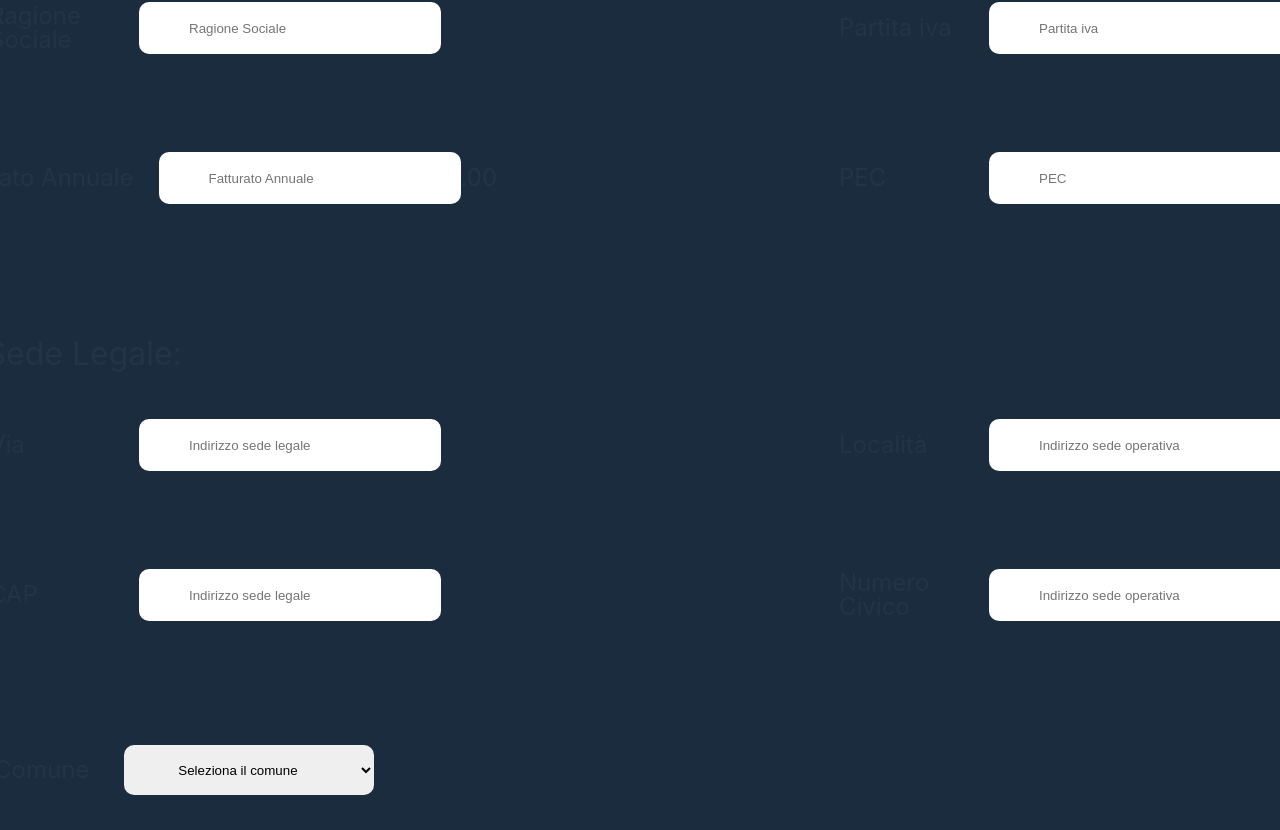
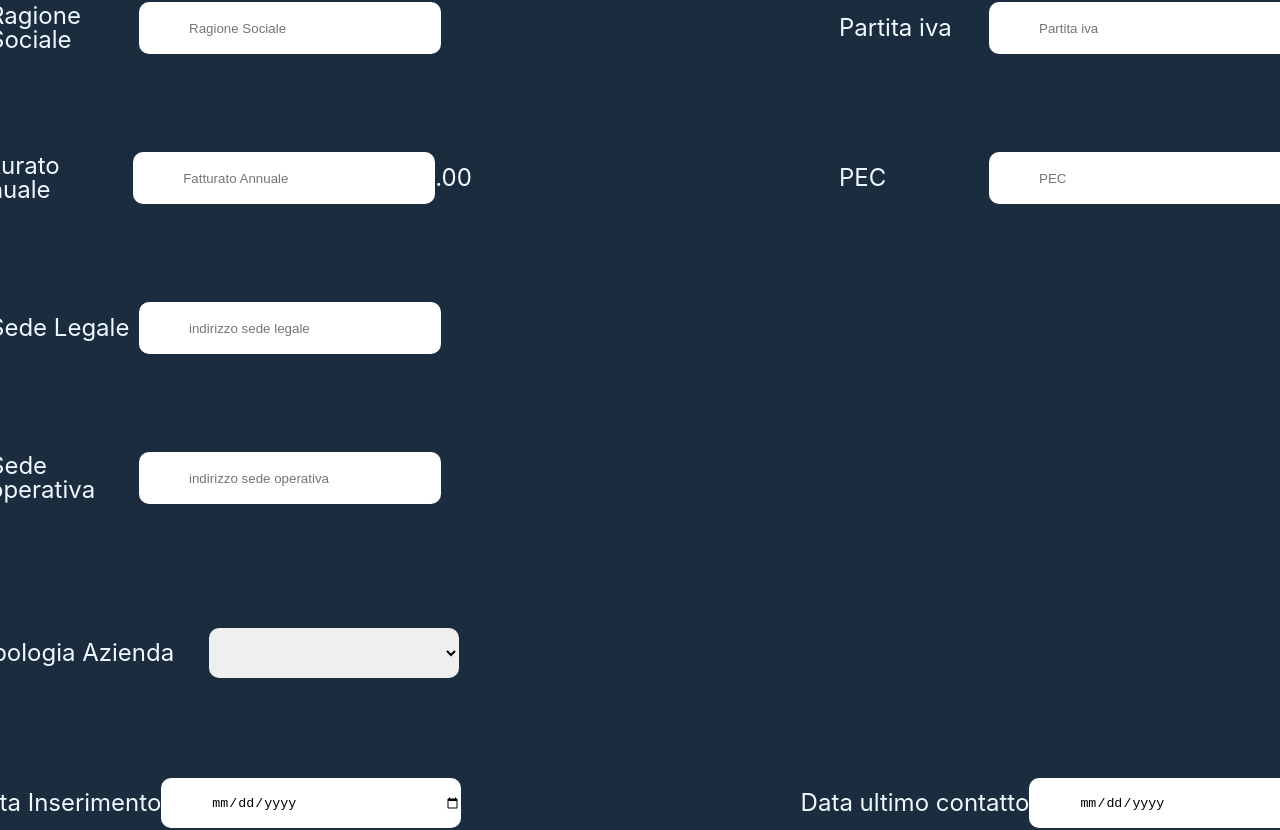
Before and after one commit to MattiaSusin/Bw2ReactFront, a React (Vite) app: page /clienti/crea in a window 1280 px wide. Shown: the part 613-1443 px from the top of the page. Built offline with nearby package versions, Linux system fonts and the light colour scheme.

Commit message:
modificato cliente indirizzi

```diff
--- a/src/assets/Components/Css/Cliente.css
+++ b/src/assets/Components/Css/Cliente.css
@@ -1,43 +1,47 @@
-.emailFormCliente{
+.emailFormCliente {
   height: 150px;
   width: 850px;
   display: flex;
   align-items: center;
   justify-content: center;
   font-size: x-large;
+  color: aliceblue;
 }
 
-.formTextCliente{
+.formTextCliente {
   width: 250px;
   height: 50px;
-    border-radius:10px ;
+  border-radius: 10px;
   border: none;
   align-items: center;
   padding-left: 50px;
 }
 
-.unione{
+.unione {
   display: flex;
   justify-content: center;
 }
 
-.testo{
+.testo {
   width: 150px;
+  color: aliceblue;
 }
 
-.H1Cliente{
+.H1Cliente {
   display: flex;
   justify-content: center;
   margin-top: 105px;
   margin-bottom: 105px;
+  color: aliceblue;
 }
 
-.testoClieAzienda{
+.testoClieAzienda {
   font-size: x-large;
   margin-right: 35px;
+  color: aliceblue;
 }
 
-.divAziendaClie{
+.divAziendaClie {
   display: flex;
   justify-content: center;
   align-items: center;
@@ -46,40 +50,40 @@
   height: 150px;
 }
 
-.testo1{
+.testo1 {
   margin-right: 25px;
 }
 
-.nrFattura{
+.nrFattura {
   display: flex;
   justify-content: center;
 }
 
-.btnCliente{
+.btnCliente {
   display: flex;
   justify-content: center;
   height: 50px;
   margin-left: 10px;
 }
 
-.unioneCliente{
+.unioneCliente {
   display: flex;
   justify-content: space-around;
   width: 1100px;
 }
 
-.proviamolo{
+.proviamolo {
   display: flex;
-
 }
 
-.contName{
+.contName {
   margin-left: 11.5%;
   font-size: xx-large;
   margin-top: 5%;
+  color: aliceblue;
 }
 
-.ComuneCliente{
+.ComuneCliente {
   display: flex;
   margin-left: 12%;
   align-items: center;
--- a/src/assets/Components/React/Cliente.jsx
+++ b/src/assets/Components/React/Cliente.jsx
@@ -16,6 +16,16 @@ const Cliente = () => {
   const [tipoAzienda, setTipoAzienda] = useState("");
   const [indirizzoSedeLegale, setIndirizzoSedeLegale] = useState("");
   const [indirizzoSedeOperativa, setIndirizzoSedeOperativa] = useState("");
+
+  /* const [via, setViaLegale] = useState("");
+  const [civico, setCivicoLegale] = useState("");
+  const [localitaLegale, setLocalitaLegale] = useState("");
+  const [comuneLegale, setComuneLegale] = useState("");
+
+  const [viaOperativa, setVia] = useState("");
+  const [civico, setCivico] = useState("");
+  const [localita, setLocalita] = useState("");
+  const [comune, setComune] = useState(""); */
 
   const handleSubmit = async (e) => {
     e.preventDefault();
@@ -151,7 +161,7 @@ const Cliente = () => {
         </div>
         <div className="unione">
           <InputGroup className="mb-3 emailFormCliente">
-            <InputGroup.Text className="testo1">Fatturato Annuale </InputGroup.Text>
+            <InputGroup.Text className="testo1 testo">Fatturato Annuale </InputGroup.Text>
             <Form.Control
               aria-label="Amount (to the nearest dollar)"
               className="formTextCliente"
@@ -176,9 +186,40 @@ const Cliente = () => {
             />
           </InputGroup>
         </div>
+
         <div>
+          <InputGroup className="mb-3 emailFormCliente">
+            <InputGroup.Text id="basic-addon1" className="testo">
+              Sede Legale
+            </InputGroup.Text>
+            <Form.Control
+              placeholder="indirizzo sede legale"
+              aria-label="indirizzo sede legale"
+              aria-describedby="basic-addon1"
+              className="formTextCliente"
+              value={indirizzoSedeLegale}
+              onChange={(e) => setIndirizzoSedeLegale(e.target.value)}
+            />
+          </InputGroup>
+        </div>
+        <div>
+          <InputGroup className="mb-3 emailFormCliente">
+            <InputGroup.Text id="basic-addon1" className="testo">
+              Sede operativa
+            </InputGroup.Text>
+            <Form.Control
+              placeholder="indirizzo sede operativa"
+              aria-label="indirizzo sede operativa"
+              aria-describedby="basic-addon1"
+              className="formTextCliente"
+              value={indirizzoSedeOperativa}
+              onChange={(e) => setIndirizzoSedeOperativa(e.target.value)}
+            />
+          </InputGroup>
+        </div>
+        {/*         <div>
           <div className="contName"></div>
-          <div className="contName">Sede Legale:</div>
+          <div className="contName testo">Sede Legale:</div>
         </div>
         <div className="unione">
           <InputGroup className="mb-3 emailFormCliente ">
@@ -237,7 +278,7 @@ const Cliente = () => {
         </div>
 
         <div className="ComuneCliente">
-          <InputGroup.Text id="basic-addon1" className="testoClieAzienda">
+          <InputGroup.Text id="basic-addon1" className="testoClieAzienda testo">
             Comune
           </InputGroup.Text>
           <Form.Select aria-label="Default select example" className="formTextCliente">
@@ -249,7 +290,7 @@ const Cliente = () => {
           </Form.Select>
         </div>
 
-        <div className="contName">Sede Operativa:</div>
+        <div className="contName testo">Sede Operativa:</div>
         <div className="unione">
           <InputGroup className="mb-3 emailFormCliente ">
             <InputGroup.Text id="basic-addon1" className="testo">
@@ -312,7 +353,7 @@ const Cliente = () => {
             <option value="2"></option>
             <option value="3"></option>
           </Form.Select>
-        </div>
+        </div> */}
 
         <div className="divAziendaClie">
           <InputGroup.Text id="basic-addon1" className="testoClieAzienda">
```
Lines whose indentation alone changed are shown as unchanged.
